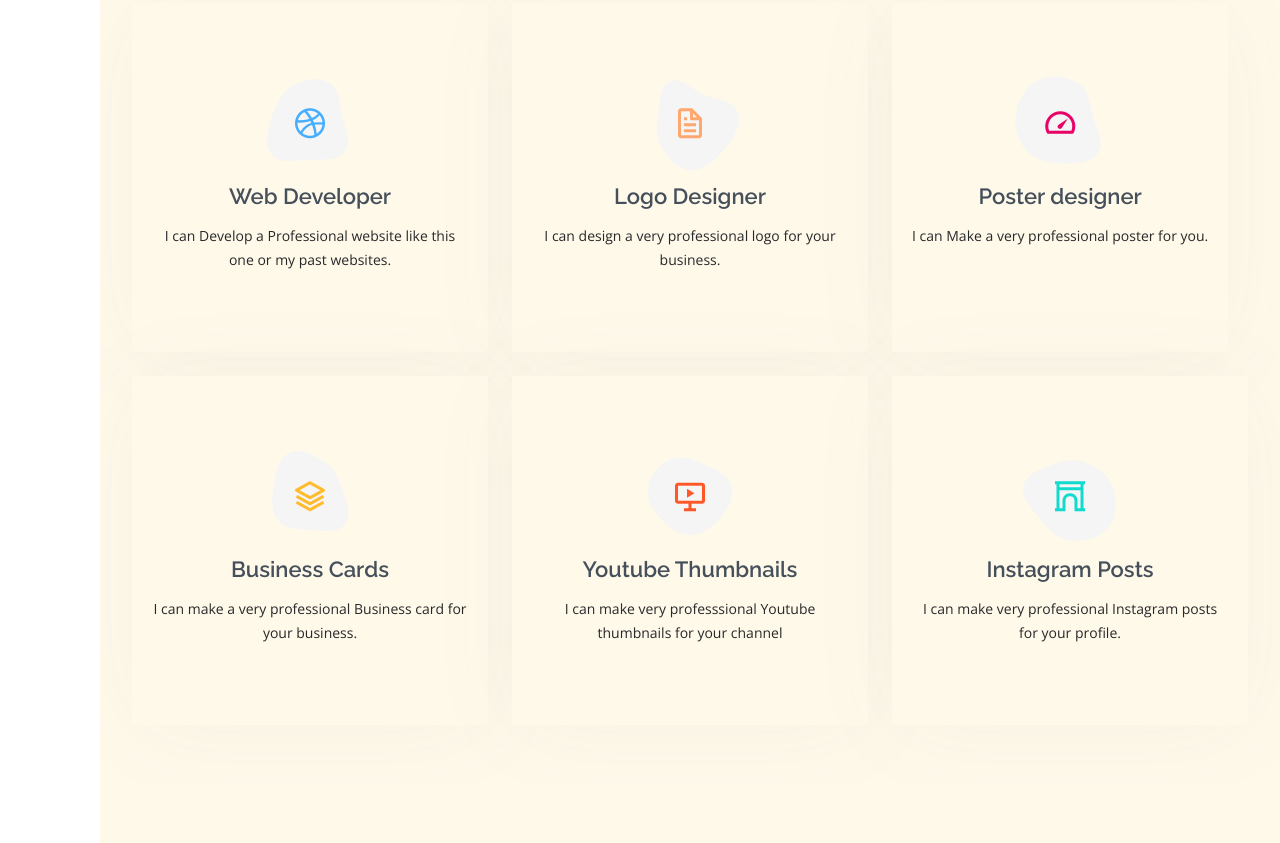
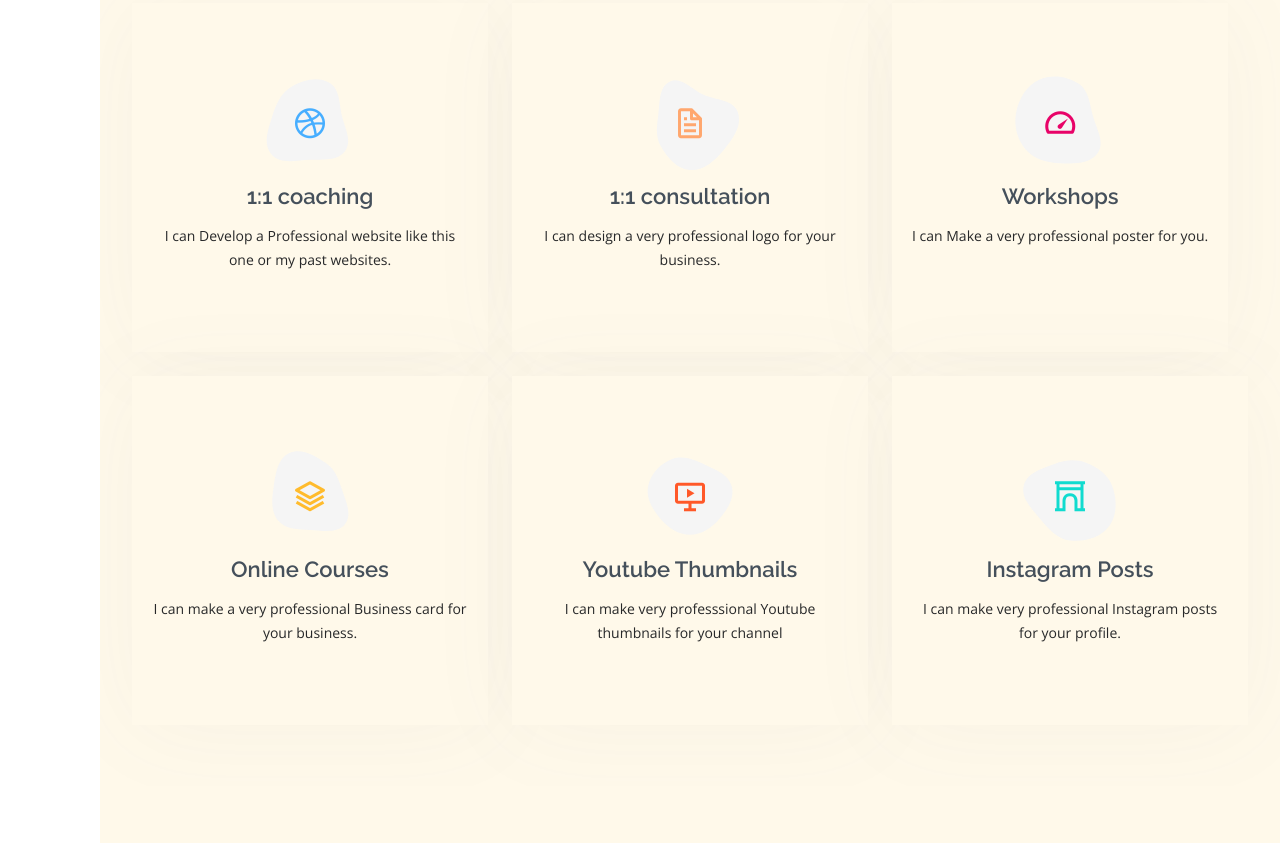
Before and after one commit to Hussien-Talha/Mariam-magdi, a plain HTML site: page index.html in a window 1280 px wide. Shown: the part 2790-3633 px from the top of the page. Drawn offline with nearby package versions, Linux system fonts and the light colour scheme.

Commit message:
saving...

```diff
--- a/index.html
+++ b/index.html
@@ -434,7 +434,7 @@ business بس لأ حضرتك بجد عايزه تساعد
                 </svg>
                 <i class="bx bxl-dribbble"></i>
               </div>
-              <h4><a href="">Web Developer</a></h4>
+              <h4><a href="">1:1 coaching</a></h4>
               <p>I can Develop a Professional website like this one or my past websites.</p>
             </div>
           </div>
@@ -447,7 +447,7 @@ business بس لأ حضرتك بجد عايزه تساعد
                 </svg>
                 <i class="bx bx-file"></i>
               </div>
-              <h4><a href="">Logo Designer</a></h4>
+              <h4><a href="">1:1 consultation</a></h4>
               <p>I can design a very professional logo for your business.</p>
             </div>
           </div>
@@ -460,7 +460,7 @@ business بس لأ حضرتك بجد عايزه تساعد
                 </svg>
                 <i class="bx bx-tachometer"></i>
               </div>
-              <h4><a href="">Poster designer</a></h4>
+              <h4><a href="">Workshops</a></h4>
               <p>I can Make a very professional poster for you.</p>
             </div>
           </div>
@@ -473,7 +473,7 @@ business بس لأ حضرتك بجد عايزه تساعد
                 </svg>
                 <i class="bx bx-layer"></i>
               </div>
-              <h4><a href="">Business Cards</a></h4>
+              <h4><a href="">Online Courses</a></h4>
               <p>I can make a very professional Business card for your business.</p>
             </div>
           </div>
@@ -585,7 +585,7 @@ business بس لأ حضرتك بجد عايزه تساعد
       <h3>Hussien Talha</h3>
 
       <p>
-        12 Year old Kid, Self-taught Programmer, Graphic Designer and Blogger.
+        A Psychologist, School counselor, Positive discipline educator
       </p>
 
       <div class="social-links">
```
